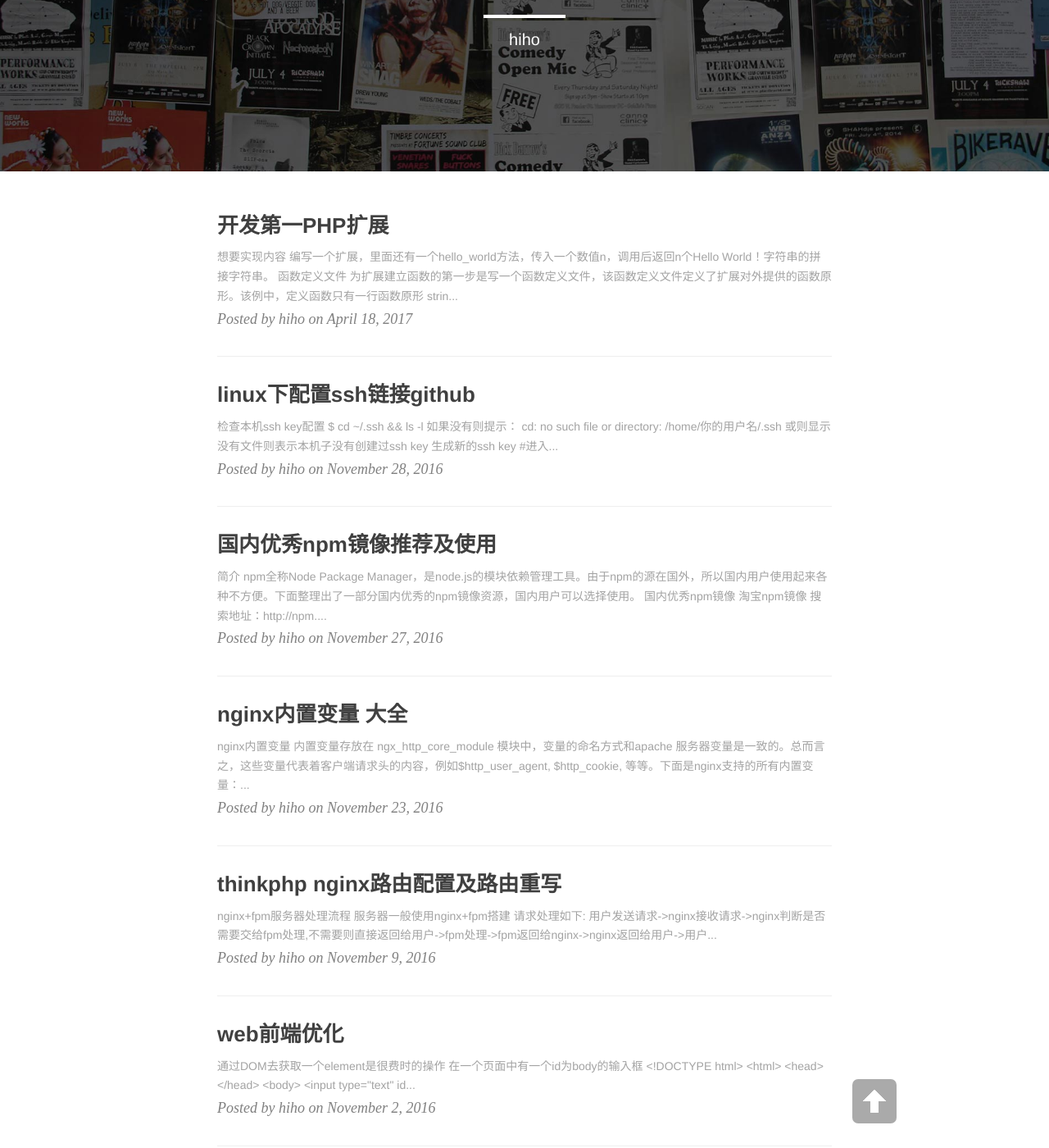
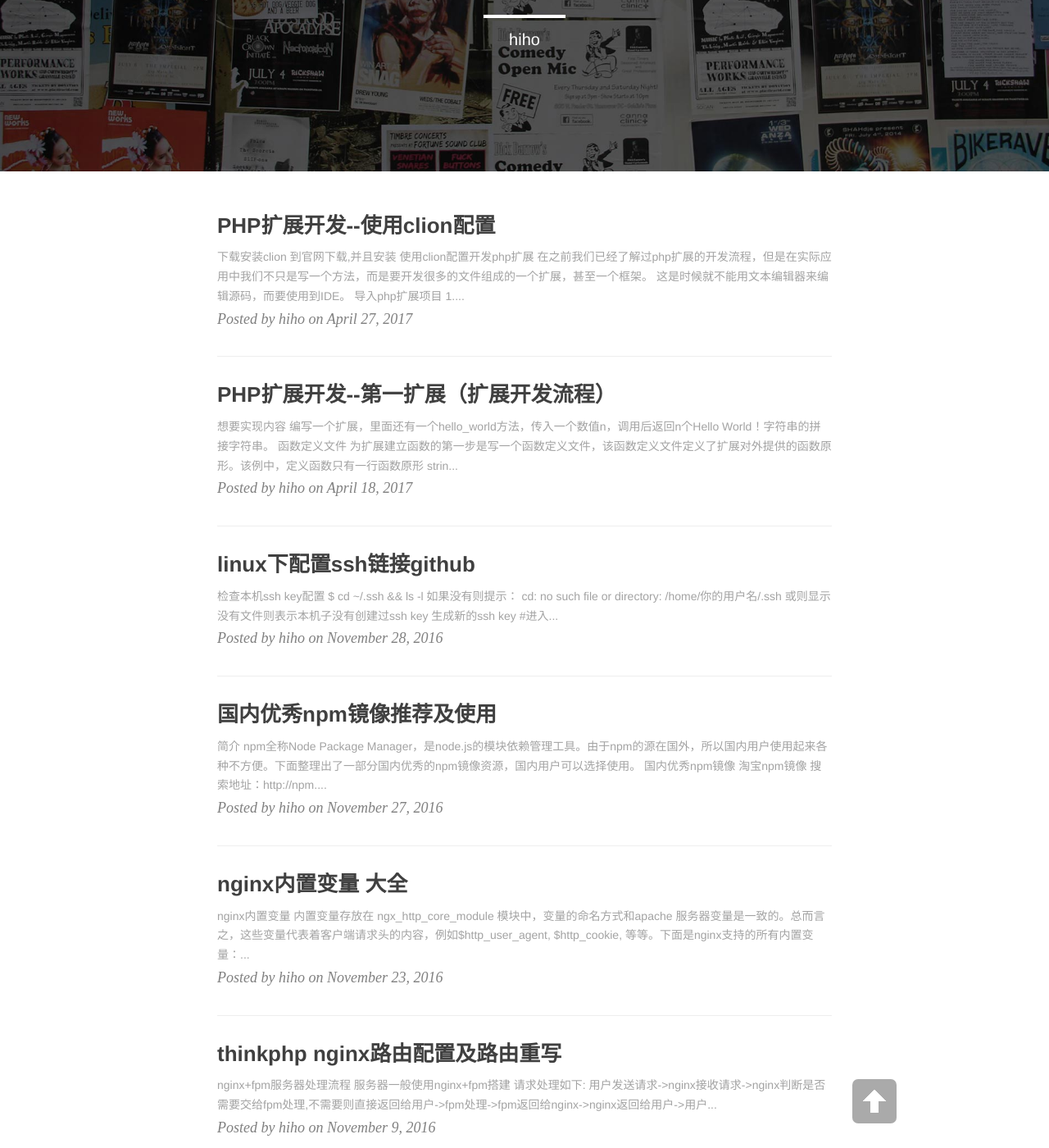
Before and after one commit to hihozhou/hihoZhou.github.io, a Jekyll site: the page built from index.html, in a window 1280 px wide and 1400 px high, scrolled down 219 px. Shown: the whole window at 82% size. Built offline with Jekyll 4.4.1, drawn with Linux system fonts in a browser that asks for light colours; nearby versions of some CDN libraries; Markdown is read by kramdown in place of the engine named in the settings; the list of posts is cut into pages by our own code; some of the changed text lies outside the part shown.

Commit message:
clion php ext

````diff
--- a/_posts/2017-04-18-first-php-ext.md
+++ b/_posts/2017-04-18-first-php-ext.md
@@ -1,6 +1,6 @@
 ---
 layout: post
-title: 开发第一PHP扩展
+title: PHP扩展开发--第一扩展（扩展开发流程）
 date: 2017-04-18
 categories: blog
 tags: [php,c,php扩展开发]
--- /dev/null
+++ b/_posts/2017-04-27-clion-php-ext.md
@@ -0,0 +1,77 @@
+---
+layout: post
+title: PHP扩展开发--使用clion配置
+date: 2017-04-27
+categories: blog
+tags: [php,c,php扩展开发]
+description: php扩展开发
+
+---
+
+
+##下载安装clion
+到[官网](https://www.jetbrains.com/clion/)下载,并且安装
+
+##使用clion配置开发php扩展
+在之前我们已经了解过php扩展的开发流程，但是在实际应用中我们不只是写一个方法，而是要开发很多的文件组成的一个扩展，甚至一个框架。
+这是时候就不能用文本编辑器来编辑源码，而要使用到IDE。
+
+##导入php扩展项目
+1.点击clion菜单栏`File` -> `Import Project`
+
+![import project](http://7xpyze.com1.z0.glb.clouddn.com/php_extension_clion_import_1.png)
+
+2.选择扩展目录 -> 选择项目所要的文件 -> 点击确认
+
+![import project](http://7xpyze.com1.z0.glb.clouddn.com/php_extension_clion_import_2.png)
+
+因为clion是由CMakeList.txt文件进行，所以当导入后clion会自动生成基本的配置文件
+
+```
+#cmake最低要求版本
+cmake_minimum_required(VERSION 3.5)
+#项目命名
+project(my_functions)
+#设置C版本为c++ 11
+set(CMAKE_CXX_STANDARD 11)
+#设置项目源文件，导入项目时候选择的文件
+set(SOURCE_FILES
+        my_functions.c
+        php_my_functions.h)
+#添加可执行的目标到生成程序
+add_executable(my_functions ${SOURCE_FILES})
+```
+
+##修改CMakeList.txt（代码提示）
+```
+#定义php源码路径，这里根据自己的真实路径来更改
+set(PHP_SOURCE /home/hiho/Sources/php-7.0.15)
+#引入php需要的扩展源码，这里也是根据自己需要的来更改
+include_directories(${PHP_SOURCE}/main)
+include_directories(${PHP_SOURCE}/Zend)
+include_directories(${PHP_SOURCE}/sapi)
+include_directories(${PHP_SOURCE}/pear)
+include_directories(${PHP_SOURCE})
+```
+
+修改CMakeList.txt后会提示需要reload，按一下`Reload changes`
+
+![import project](http://7xpyze.com1.z0.glb.clouddn.com/php_extension_clion_cmakelist_change.png)
+
+刷新完后，就可以看见错误提示少了很多和很多地方都可以提示了
+![import project](http://7xpyze.com1.z0.glb.clouddn.com/php_extension_clion_show.png)
+
+现在你可以使用clion来编写php扩展代码了～
+
+`但是还是有些地方还是报错，暂时不知道什么原因，后续知道再更新`
+
+
+
+—End—
+
+##迭代
+
+
+* 2016年04月18日 11:14 初稿
+
+##参考文章
````
